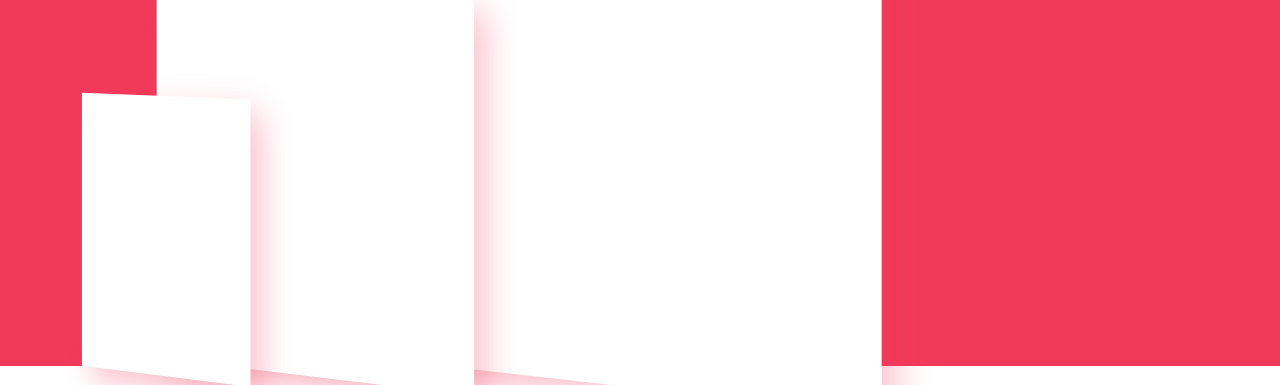
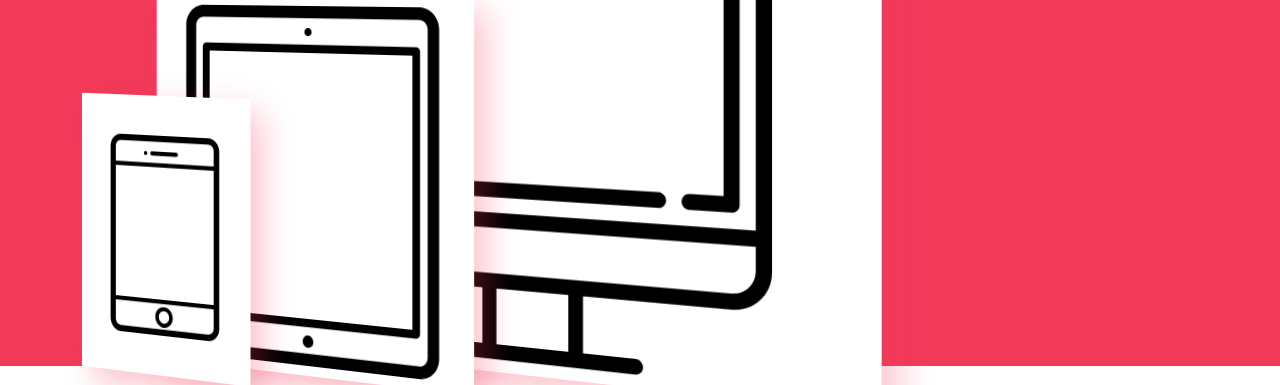
Before and after one commit to Alex2102/CssFeatures.github.io, a plain HTML site: page блок с адаптивной версткой/index.html in a window 1280 px wide. Shown: the part 434-819 px from the top of the page. Drawn offline with Linux system fonts and the light colour scheme.

Commit message:
Добавил иконки

```diff
--- a/блок с адаптивной версткой/css/style.css
+++ b/блок с адаптивной версткой/css/style.css
@@ -36,10 +36,10 @@ body {
 }
 
 .phone {
+	background: #fff url(../img/smartphone.svg) center no-repeat;
 	width: 200px;
 	height: 280px;
 	left: 5%;
-	/*background: url('http://jquerykiller.ru/img/mobile.svg');*/
 	z-index: 3;
 	transition-delay: 0.2s;
 }
@@ -50,6 +50,7 @@ body {
 	left: 10%;
 	z-index: 1;
 	transition-delay: 0.4s;
+	background: #fff url(../img/tablet.svg) center no-repeat;
 }
 
 .desktop {
@@ -57,4 +58,5 @@ body {
 	height: 480px;
 	left: 15%;
 	transition-delay: 0.6s;
+	background: #fff url(../img/desktop.svg) center no-repeat;
 }
```
Also changed, not shown: блок с адаптивной версткой/img/desktop.svg (added), блок с адаптивной версткой/img/smartphone.svg (added), блок с адаптивной версткой/img/tablet.svg (added).
